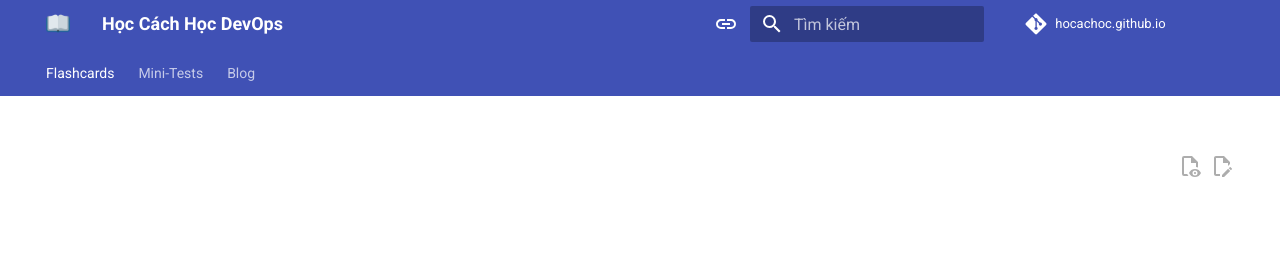
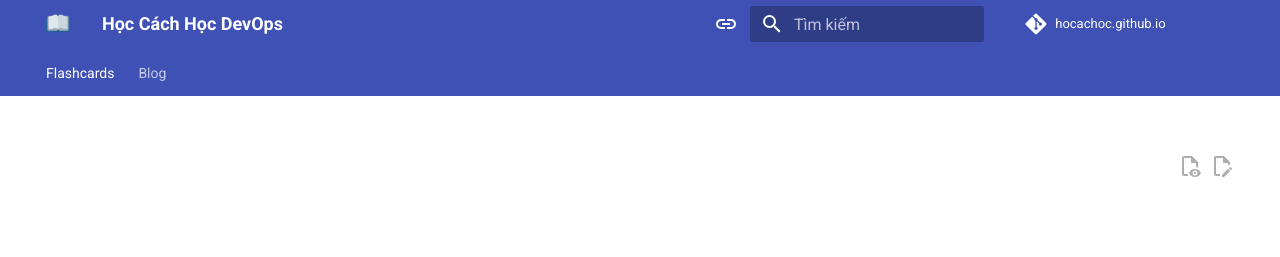
Before and after one commit to hocachoc/hocachoc.github.io, an MkDocs documentation site: the page built from docs/index.md, in a window 1280 px wide. Shown: the top 257 px of the page. Built offline with MkDocs 1.6.1 and Material for MkDocs 9.7.7, drawn with Linux system fonts in a browser that asks for light colours; comment, search, counter and statistics services are not loaded.

```diff
--- a/mkdocs.yml
+++ b/mkdocs.yml
@@ -144,8 +144,6 @@
 # Page tree
 nav:
   - Flashcards: index.md
-  - Mini-Tests:
-    - mini-tests/lhtl.md
   - Blog:
     - blog/index.md
 
```
